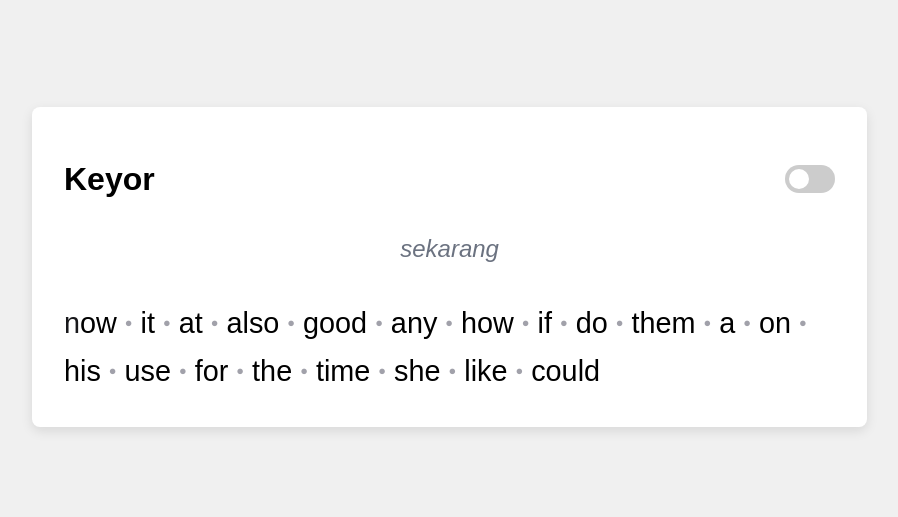
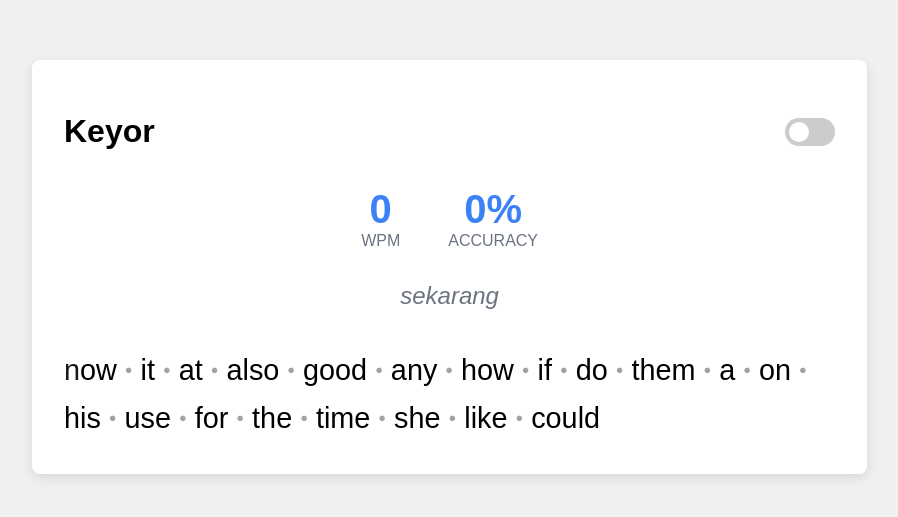
Before and after one commit to dendyelo/Keyor, a React (Vite) app: page / in a window 1280 px wide. Shown: the part 133-650 px from the top of the page, without its empty margins (126-1024 px from the left). Built offline with nearby package versions, Linux system fonts and the light colour scheme.

Commit message:
Fix: Ensure persistent error coloring and fix active error style

```diff
--- a/src/App.css
+++ b/src/App.css
@@ -41,7 +41,6 @@ header {
 
 /* --- GAYA UNTUK KOMPONEN SWITCH TOGGLE MODERN --- */
 
-/* Kontainer utama untuk switch. Bertindak sebagai label untuk checkbox. */
 .switch-toggle {
   position: relative;
   display: inline-block;
@@ -49,14 +48,12 @@ header {
   height: 28px;
 }
 
-/* Sembunyikan checkbox HTML default, karena kita akan membuat tampilan kustom. */
 .switch-toggle input {
   opacity: 0;
   width: 0;
   height: 0;
 }
 
-/* Gaya untuk "rel" slider, yaitu latar belakang dari switch. */
 .slider {
   position: absolute;
   cursor: pointer;
@@ -64,44 +61,66 @@ header {
   left: 0;
   right: 0;
   bottom: 0;
-  background-color: #ccc; /* Warna abu-abu saat switch mati. */
-  transition: .4s; /* Animasi transisi yang halus. */
-  border-radius: 28px; /* Membuat ujungnya menjadi bulat sempurna. */
+  background-color: #ccc;
+  transition: .4s;
+  border-radius: 28px;
 }
 
-/* Gaya untuk "kenop" slider (lingkaran yang bergerak) menggunakan pseudo-element. */
 .slider:before {
   position: absolute;
   content: "";
   height: 20px;
   width: 20px;
-  left: 4px; /* Posisi awal kenop dari kiri. */
-  bottom: 4px; /* Posisi awal kenop dari bawah. */
+  left: 4px;
+  bottom: 4px;
   background-color: white;
   transition: .4s;
-  border-radius: 50%; /* Membuat kenop menjadi lingkaran. */
+  border-radius: 50%;
 }
 
-/* Perubahan gaya saat checkbox dalam keadaan "checked" (aktif). */
 input:checked + .slider {
-  background-color: #3b82f6; /* Ubah warna latar menjadi biru. */
+  background-color: #3b82f6;
 }
 
-/* Gerakkan kenop ke kanan saat checkbox aktif. */
 input:checked + .slider:before {
-  transform: translateX(22px); /* Jarak pergeseran kenop. */
+  transform: translateX(22px);
 }
 
-/* Efek bayangan untuk aksesibilitas saat switch difokuskan. */
 input:focus + .slider {
   box-shadow: 0 0 1px #3b82f6;
 }
 
-
 /* -------------------------------------------------------------------------- */
-/* 3. AREA KONTEN (TERJEMAHAN & KATA-KATA)                                   */
+/* 3. AREA KONTEN (STATISTIK, TERJEMAHAN & KATA-KATA)                         */
 /* -------------------------------------------------------------------------- */
 
+/* Kontainer untuk menampilkan statistik. */
+.stats-container {
+  display: flex;
+  justify-content: center;
+  gap: 3rem;
+  margin-bottom: 2rem;
+  text-align: center;
+}
+
+.stat-item {
+  display: flex;
+  flex-direction: column;
+}
+
+.stat-value {
+  font-size: 2.5rem;
+  font-weight: bold;
+  color: #3b82f6;
+}
+
+.stat-label {
+  font-size: 1rem;
+  color: #6b7280;
+  text-transform: uppercase;
+}
+
+/* Kontainer untuk menampilkan terjemahan kata. */
 .translation-container {
   font-size: 1.5rem;
   color: #6b7280;
@@ -112,6 +131,7 @@ input:focus + .slider {
   transition: opacity 0.3s ease-in-out;
 }
 
+/* Kontainer utama yang membungkus semua kata dan separator. */
 .word-container {
   font-size: 1.8rem;
   line-height: 3rem;
@@ -142,10 +162,19 @@ input:focus + .slider {
 /* 5. STATUS UNTUK SETIAP HURUF & SEPARATOR                                   */
 /* -------------------------------------------------------------------------- */
 
+/* Gaya untuk huruf yang sudah diketik dengan benar. */
 .correct {
-  color: #a1a1aa;
+  color: #a1a1aa; /* Warna abu-abu. */
 }
 
+/* Gaya untuk SEMUA huruf yang salah (baik di masa lalu maupun saat ini). */
+/* Hanya mengatur warna, tanpa animasi. */
+.incorrect {
+  color: #ef4444; /* Warna merah. */
+  /* Hapus text-decoration dari sini agar tidak diterapkan pada kesalahan lama. */
+}
+
+/* Gaya untuk huruf yang sedang aktif ditunggu inputnya (tanpa error). */
 .active-char {
   color: #18181b;
   text-decoration: underline;
@@ -155,19 +184,23 @@ input:focus + .slider {
   animation: blink-underline 1s infinite;
 }
 
-.incorrect.error {
+/* Gaya untuk huruf aktif saat terjadi kesalahan (kombinasi). */
+/* Ini akan mendapatkan warna dari .incorrect dan animasi dari .error */
+.active-char.error {
   color: #ef4444;
   text-decoration: underline;
   text-decoration-thickness: 2px;
-  text-decoration-color: #ef4444;
+  text-decoration-color: #ef4444; /* Garis bawah merah. */
   text-underline-offset: 10px;
-  animation: shake 0.4s;
+  animation: shake 0.4s; /* Mainkan animasi getar. */
 }
 
+/* Gaya untuk separator default (tidak aktif). */
 .separator {
   color: #a1a1aa;
 }
 
+/* Gaya untuk separator saat menjadi aktif. */
 .separator-active {
   color: #18181b;
   text-decoration: underline;
@@ -177,6 +210,7 @@ input:focus + .slider {
   animation: blink-underline 1s infinite;
 }
 
+/* Gaya untuk separator saat terjadi error di akhir kata. */
 .separator-error {
   color: #ef4444;
   text-decoration: underline;
--- a/src/App.tsx
+++ b/src/App.tsx
@@ -6,8 +6,8 @@
 import React, { useState, useEffect } from 'react';
 import { generateWords, dictionary } from './data/dictionary';
 import { formatWordForDisplay } from './utils/formatter';
+import { speak } from './utils/speech';
 import { Tooltip } from 'react-tooltip';
-import { speak } from './utils/speech';
 import './App.css';
 
 // -----------------------------------------------------------------------------
@@ -19,40 +19,73 @@ function App() {
   // 3. DEKLARASI STATE
   // ---------------------------------------------------------------------------
 
-  // State untuk menyimpan daftar kata internal (selalu huruf kecil).
+  // State untuk logika inti latihan mengetik
   const [wordsToType, setWordsToType] = useState<string[]>(() => generateWords());
-
-  // State untuk melacak indeks dari kata yang sedang aktif.
   const [activeWordIndex, setActiveWordIndex] = useState(0);
-
-  // State untuk menyimpan input teks dari pengguna (bisa huruf besar/kecil).
   const [userInput, setUserInput] = useState("");
 
-  // State untuk menandai apakah input terakhir pengguna adalah kesalahan.
+  // State untuk umpan balik visual dan error
   const [isError, setIsError] = useState(false);
-
-  // State untuk memicu animasi getar saat terjadi error.
   const [errorCount, setErrorCount] = useState(0);
 
-  // State untuk menyimpan terjemahan dari kata yang sedang aktif.
+  // State untuk fitur terjemahan
   const [currentTranslation, setCurrentTranslation] = useState<string>("");
 
-  // State untuk mengontrol apakah fitur voice over aktif atau tidak.
+  // State untuk kontrol fitur voice over
   const [isVoiceOverEnabled, setIsVoiceOverEnabled] = useState(false);
+
+  // State untuk statistik
+  const [startTime, setStartTime] = useState<number | null>(null);
+  const [totalCharsTyped, setTotalCharsTyped] = useState(0);
+  const [totalErrors, setTotalErrors] = useState(0);
+  const [lastWPM, setLastWPM] = useState<number | string>('0');
+  const [lastAccuracy, setLastAccuracy] = useState<number | string>('0%');
+
+  // State untuk melacak posisi spesifik dari setiap kesalahan.
+  const [mistakes, setMistakes] = useState<Record<number, Set<number>>>({});
 
   // ---------------------------------------------------------------------------
   // 4. FUNGSI-FUNGSI BANTUAN (HELPER FUNCTIONS)
   // ---------------------------------------------------------------------------
 
   /**
-   * Me-reset sesi latihan ke kondisi awal, memuat kata-kata baru.
+   * Fungsi untuk mencatat posisi kesalahan (indeks kata dan karakter).
+   */
+  const logMistake = (wordIdx: number, charIdx: number) => {
+    setTotalErrors(prev => prev + 1);
+    setMistakes(prevMistakes => {
+      const newMistakes = { ...prevMistakes };
+      // Perbaikan TypeScript: Tentukan tipe Set secara eksplisit saat membuat Set baru yang kosong.
+      const mistakesInWord = newMistakes[wordIdx] ? new Set(newMistakes[wordIdx]) : new Set<number>();
+      mistakesInWord.add(charIdx);
+      newMistakes[wordIdx] = mistakesInWord;
+      return newMistakes;
+    });
+  };
+
+  /**
+   * Menghitung statistik di akhir sesi, lalu me-reset sesi untuk memulai yang baru.
    */
   const resetSession = () => {
+    if (startTime) {
+      const endTime = Date.now();
+      const durationInMinutes = (endTime - startTime) / 1000 / 60;
+      const correctChars = totalCharsTyped - totalErrors;
+      const wpm = durationInMinutes > 0 ? (correctChars / 5) / durationInMinutes : 0;
+      setLastWPM(Math.round(wpm));
+      const accuracy = totalCharsTyped > 0 ? (correctChars / totalCharsTyped) * 100 : 0;
+      setLastAccuracy(Math.round(accuracy));
+    }
+
     setWordsToType(generateWords());
     setActiveWordIndex(0);
     setUserInput('');
     setIsError(false);
     setErrorCount(0);
+    setStartTime(null);
+    setTotalCharsTyped(0);
+    setTotalErrors(0);
+    setMistakes({}); // Reset catatan kesalahan untuk sesi baru.
   };
 
   /**
@@ -71,27 +104,24 @@ function App() {
    */
   useEffect(() => {
     const handleKeyDown = (e: KeyboardEvent) => {
+      if ((e.ctrlKey || e.metaKey) && e.key === 'm') {
+        e.preventDefault();
+        toggleVoiceOver();
+        return;
+      }
 
-      if ((e.ctrlKey || e.metaKey) && e.key === 'm') {
-        e.preventDefault(); // Mencegah perilaku default browser.
-        toggleVoiceOver();  // Panggil fungsi kita untuk mengubah state.
-        return; // Hentikan eksekusi agar tidak dianggap sebagai input mengetik.
+      if (!startTime && e.key.length === 1 && !e.ctrlKey && !e.metaKey) {
+        setStartTime(Date.now());
       }
+
       const key = e.key;
-
-      // Ambil kata dari data internal (misal: "i").
       const currentWord = wordsToType[activeWordIndex];
       if (!currentWord) return;
 
-      // --- LOGIKA VALIDASI BARU ---
-      // Dapatkan versi kata yang ditampilkan di layar (misal: "I").
-      // Semua validasi sekarang dilakukan terhadap 'displayWord'.
       const displayWord = formatWordForDisplay(currentWord);
 
-      // Logika untuk tombol Spasi: menyelesaikan kata.
       if (key === ' ') {
         e.preventDefault();
-        // Bandingkan input pengguna (case-sensitive) dengan kata yang ditampilkan.
         if (userInput === displayWord) {
           if (activeWordIndex === wordsToType.length - 1) {
             resetSession();
@@ -107,29 +137,28 @@ function App() {
         return;
       }
 
-      // Logika untuk tombol Backspace: menghapus karakter.
       if (key === 'Backspace') {
         setUserInput(currentInput => currentInput.slice(0, -1));
         setIsError(false);
         return;
       }
 
-      // Logika untuk input karakter tunggal.
       if (key.length === 1 && !e.ctrlKey && !e.metaKey) {
+        setTotalCharsTyped(prev => prev + 1);
+
         if (userInput.length >= displayWord.length) {
           setIsError(true);
           setErrorCount(c => c + 1);
+          logMistake(activeWordIndex, userInput.length);
           return;
         }
         setUserInput(currentInput => {
-          // Dapatkan karakter yang diharapkan dari kata yang ditampilkan.
           const expectedChar = displayWord[currentInput.length];
-
-          // Lakukan perbandingan case-sensitive.
           if (key === expectedChar) {
             setIsError(false);
             return currentInput + key;
           } else {
+            logMistake(activeWordIndex, currentInput.length);
             setIsError(true);
             setErrorCount(c => c + 1);
             return currentInput;
@@ -140,12 +169,10 @@ function App() {
 
     window.addEventListener('keydown', handleKeyDown);
     return () => window.removeEventListener('keydown', handleKeyDown);
-  }, [activeWordIndex, userInput, wordsToType]);
+  }, [activeWordIndex, userInput, wordsToType, startTime]);
 
   /**
    * Efek samping: Memperbarui terjemahan.
-   * Logika ini tetap menggunakan kata dari data internal (huruf kecil)
-   * untuk pencarian di kamus yang juga menggunakan kunci huruf kecil.
    */
   useEffect(() => {
     const activeWord = wordsToType[activeWordIndex];
@@ -165,7 +192,6 @@ function App() {
     }
     const activeWord = wordsToType[activeWordIndex];
     if (activeWord) {
-      // Ucapkan kata dari data internal. Pengucapan tidak terpengaruh huruf besar/kecil.
       speak(activeWord);
     }
   }, [activeWordIndex, wordsToType, isVoiceOverEnabled]);
@@ -191,6 +217,17 @@ function App() {
         </label>
       </header>
 
+      <div className="stats-container">
+        <div className="stat-item">
+          <div className="stat-value">{lastWPM}</div>
+          <div className="stat-label">WPM</div>
+        </div>
+        <div className="stat-item">
+          <div className="stat-value">{typeof lastAccuracy === 'number' ? `${lastAccuracy}%` : lastAccuracy}</div>
+          <div className="stat-label">Accuracy</div>
+        </div>
+      </div>
+
       <div className="translation-container">
         {currentTranslation}
       </div>
@@ -199,28 +236,26 @@ function App() {
         <div className="word-container">
           {wordsToType.map((word, wordIndex) => {
             const isActiveWord = wordIndex === activeWordIndex;
-            const isWordFinished = isActiveWord && userInput.length === formatWordForDisplay(word).length;
-            // Gunakan formatter untuk mendapatkan versi kata yang akan ditampilkan.
             const displayWord = formatWordForDisplay(word);
+            const isWordFinished = isActiveWord && userInput.length === displayWord.length;
 
             return (
               <React.Fragment key={wordIndex}>
                 <span className="word">
-                  {/* Gunakan displayWord untuk dirender di layar. */}
                   {displayWord.split('').map((char, charIndex) => {
                     const isActiveChar = isActiveWord && charIndex === userInput.length;
                     let charClassName = "";
 
+                    const wasMistake = mistakes[wordIndex]?.has(charIndex);
+
                     if (wordIndex < activeWordIndex) {
-                      charClassName = "correct";
+                      charClassName = wasMistake ? "incorrect" : "correct";
                     } else if (isActiveWord) {
                       if (charIndex < userInput.length) {
-                        // Perbandingan di sini tidak perlu case-sensitive karena hanya untuk pewarnaan.
-                        // Namun, untuk konsistensi, kita bisa biarkan seperti ini.
-                        charClassName = "correct";
+                        charClassName = wasMistake ? "incorrect" : "correct";
                       }
                       if (isActiveChar) {
-                        charClassName = isError ? "incorrect error" : "active-char";
+                        charClassName = isError ? "active-char error incorrect" : "active-char";
                       }
                     }
 
@@ -235,7 +270,6 @@ function App() {
                   })}
                 </span>
 
-                {/* Render lingkaran pemisah antar kata */}
                 {wordIndex < wordsToType.length - 1 && (
                   <span
                     className={
@@ -254,6 +288,7 @@ function App() {
           })}
         </div>
       </main>
+
       <Tooltip id="speaker-tooltip" />
     </div>
   );
```
Lines whose indentation alone changed are shown as unchanged.
